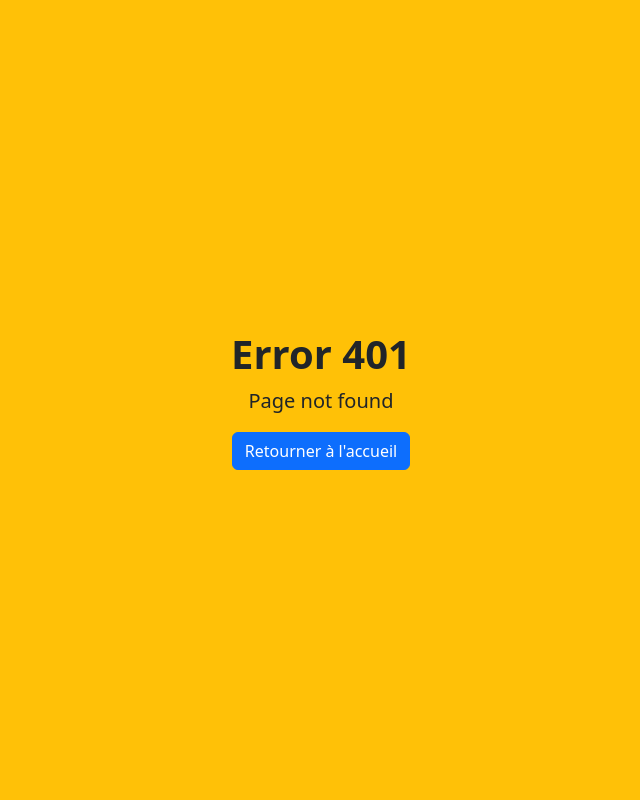
After one commit to RxKujo/MyPlayground, a PHP site: page /pages/errors/401.html in a window 1280 px wide. The commit adds this page. Shown: the whole page, without its empty margins (319-959 px from the left). Run offline with PHP 8.4, Linux system fonts and the light colour scheme.

Commit message:
verif isadmin + 401.html

```diff
--- a/auth.php
+++ b/auth.php
@@ -52,7 +52,6 @@ if (!$user) {
 $isPasswordCorrect = password_verify($password, $user['mdp']);
 
 if ($isPasswordCorrect) {
-    $_SESSION['user_id'] = $user['id'];
     $_SESSION['user_info'] = $user;
     $_SESSION['success'] = 'Connexion réussie !';
     unset($_SESSION['form_data']);
--- a/includes/config/functions.php
+++ b/includes/config/functions.php
@@ -137,3 +137,7 @@ function alertMessage(string $alert, int $kind) {
 
     echo $html;
 }
+
+function isAdmin($user) {
+    return $user["droits"] == 1;
+}
--- /dev/null
+++ b/pages/errors/401.html
@@ -0,0 +1,21 @@
+<!DOCTYPE html>
+
+<html lang="en">
+    <head>
+        <meta charset="utf-8">
+        <meta name="viewport" content="width=device-width, initial-scale=1.0">
+        <meta name="description" content="401 Not Found - Page Not Found">
+        <title>MyPlayground - 401</title>
+        <link href="https://cdn.jsdelivr.net/npm/bootstrap@5.3.5/dist/css/bootstrap.min.css" rel="stylesheet" integrity="sha384-SgOJa3DmI69IUzQ2PVdRZhwQ+dy64/BUtbMJw1MZ8t5HZApcHrRKUc4W0kG879m7" crossorigin="anonymous">
+    </head>
+
+    <body class="bg-warning">
+        <main class="container error-page">
+            <div class="d-flex flex-column align-items-center justify-content-center vh-100">
+                <h1 class="fs-01 fw-bold">Error 401</h1>
+                <p class="fs-5">Page not found</p>
+                <a href="../../index.php" class="btn btn-primary">Retourner à l'accueil</a>
+            </div>
+        </main>
+    </body>
+</html>
--- a/pages/public/home.php
+++ b/pages/public/home.php
@@ -1,10 +1,5 @@
 <?php
 session_start();
-
-if (!isset($_SESSION['user_id'])) {
-    header("location: ../../index.php");
-    exit();
-}
 
 if (!isset($_SESSION['user_info'])) {
     header("location: ../../index.php");
--- a/pages/public/navbar/navbar.php
+++ b/pages/public/navbar/navbar.php
@@ -1,6 +1,6 @@
 <?php
 
-if (isset($_SESSION) and $_SESSION['user_id']) {
+if (isset($_SESSION['user_id'])) {
     $id = $_SESSION['user_id'];
 } else {
     header('location: index.php');
```
Also changed, not shown: pages/admin/captchas.php (+7 -12 lines), pages/admin/dashboard.php (+18 -1 lines), .htaccess.
